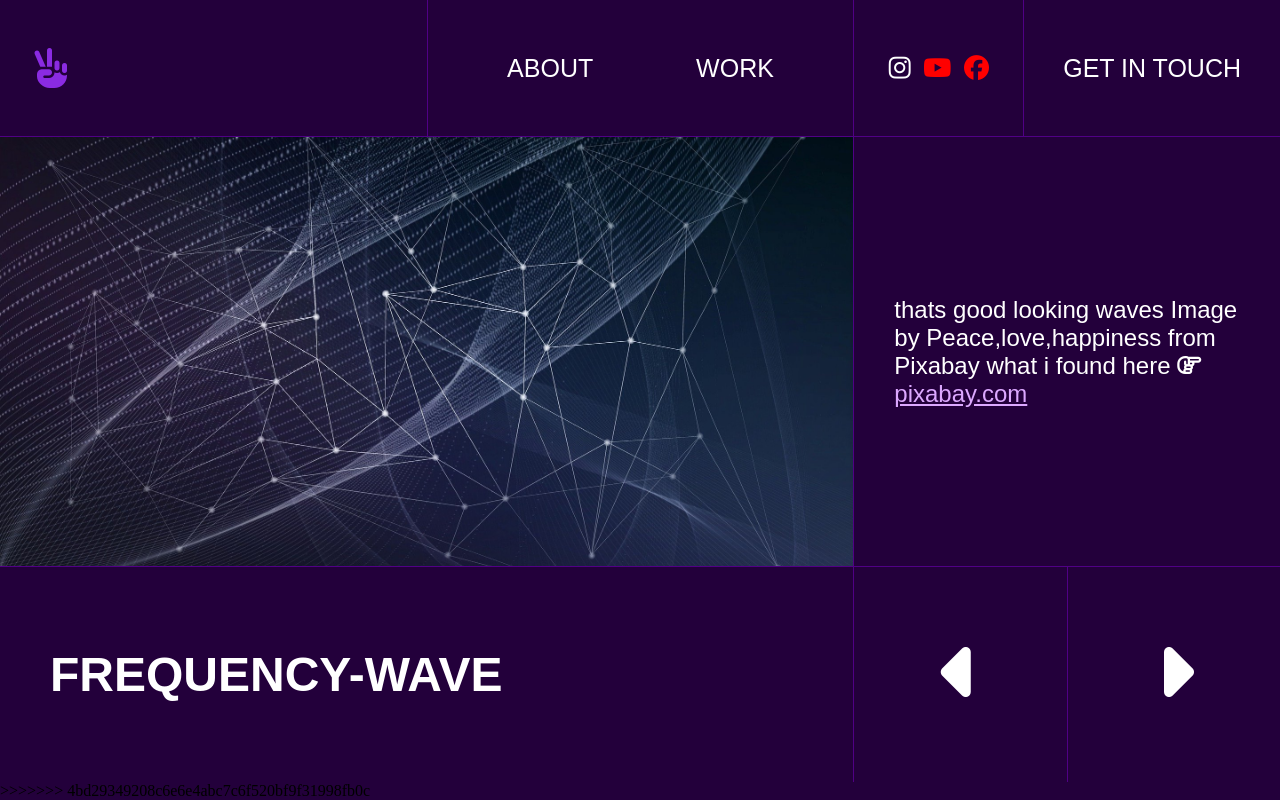
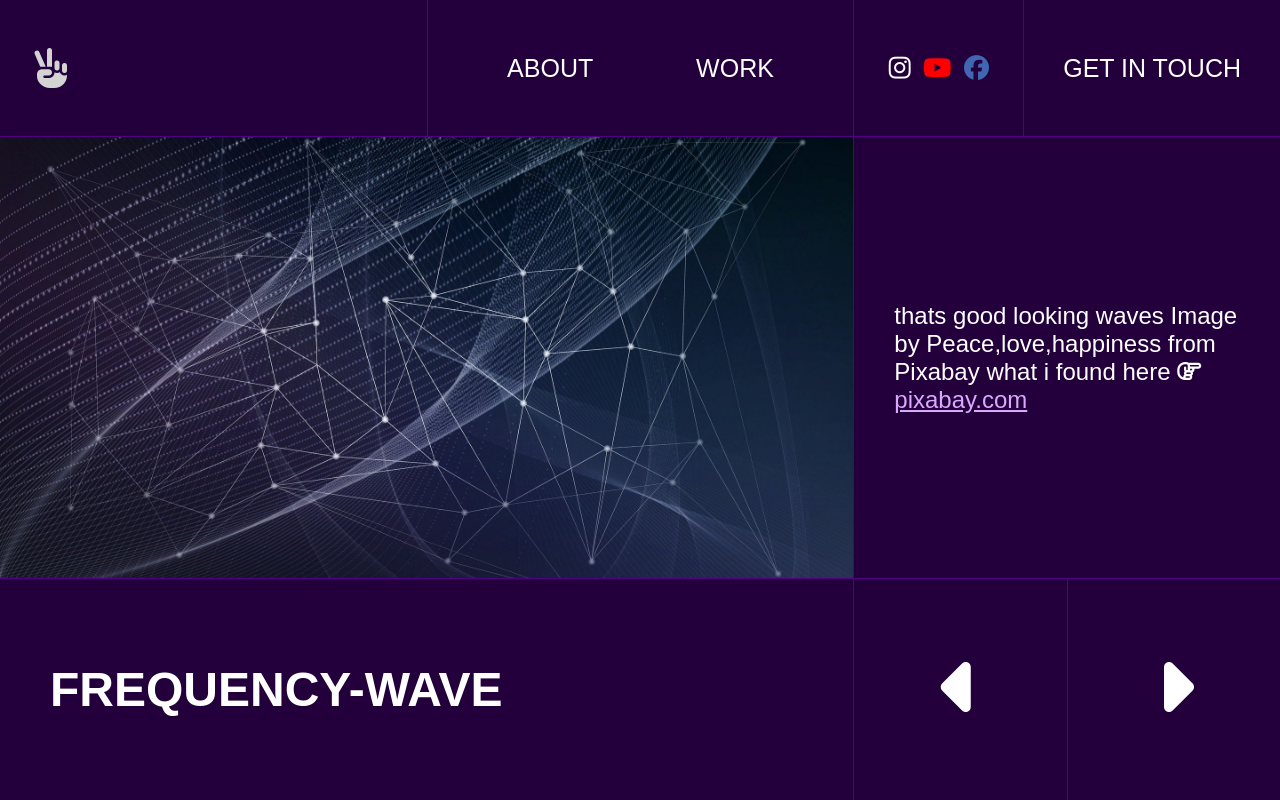
Before and after one commit to moodyplay/WebSite, a plain HTML site: page index.html in a window 1280 px wide. In both pictures the pointer is over the icon 52 px from the left and 68 px from the top of the page. Shown: the top 800 px of the page. Drawn offline with Linux system fonts and the light colour scheme.

Commit message:
review after some time and little changes

```diff
--- a/index.html
+++ b/index.html
@@ -104,5 +104,5 @@
     </main>
   <script src="script.js"></script>
 </body>
->>>>>>> 4bd29349208c6e6e4abc7c6f520bf9f31998fb0c
+
 </html>
--- a/style.css
+++ b/style.css
@@ -52,6 +52,9 @@ nav .fab{
     color: red;
 
 }
+nav .fa-facebook{
+    color:rgb(66, 103, 178);
+}
 #logo{
     justify-content: flex-start;
     color: lightgrey;
@@ -70,11 +73,11 @@ nav .fab{
     color: white;
 
 }
-#one:hover{
-    color:blueviolet;
-}
-i:hover{
-    color:blueviolet;
+
+i:hover::before{
+    transition: 0.2s;
+    scale:1.1;
+
 }
 
 /* Main section below */
```
